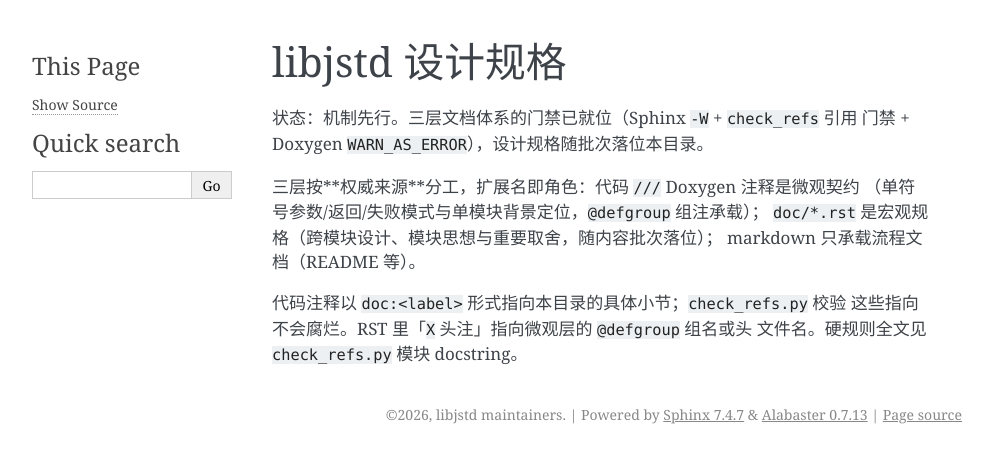
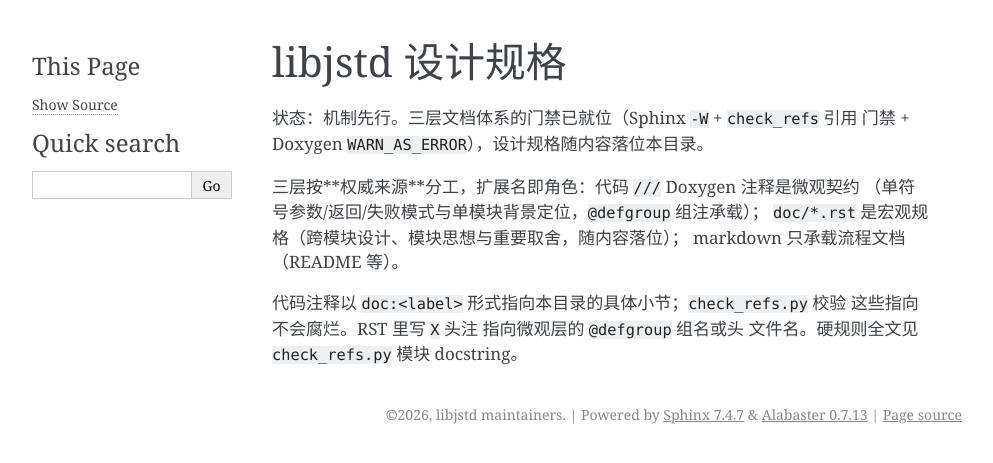
Before and after one commit to luiox/libjstd, a Sphinx documentation site: the page built from doc/index.rst, in a window 1280 px wide. Shown: the top 463 px of the page, without its empty margins (148-1141 px from the left). Built offline with Sphinx 7.4.7, drawn with Linux system fonts in a browser that asks for light colours.

Commit message:
docs: 清理文档垃圾 (#3)

```diff
--- a/doc/check_refs.py
+++ b/doc/check_refs.py
@@ -1,5 +1,5 @@
 #!/usr/bin/env python3
-"""代码引用面门禁：规范见 doc/index.rst「文档规范」。
+"""代码侧文档引用检查：规范见 doc/index.rst 文档规范一节。
 
 只认三类可校验事实，其余一律失败：
 
@@ -9,7 +9,7 @@
 3. 代码面不得引用设计内容形态的 ``.md``。白名单只有流程文档（README/
    CONTRIBUTING/SECURITY/CHANGELOG）；跨仓出处必须带仓名标记
    （libca / luiox / 私有仓），带标记即视为 prose，不做存在性校验。
-4. RST 里「``X`` 头注」指向微观层：``X`` 必须是某个 ``@defgroup`` 组名或某个
+4. RST 里写 ``X`` 头注 指向微观层：``X`` 必须是某个 ``@defgroup`` 组名或某个
    头文件名。
 
 用法：python doc/check_refs.py [仓库根]
@@ -131,7 +131,7 @@ def check(root):
                     continue
                 if any(marker in line for marker in UPSTREAM_MARKERS):
                     continue
-                problems.append(f"{p.name}:{lineno}: 文档点名 markdown 规格 {m.group(0)}——设计内容用 :ref:，跨仓出处加仓名标记")
+                problems.append(f"{p.name}:{lineno}: 文档点名 markdown 规格 {m.group(0)}，设计内容用 :ref:，跨仓出处加仓名标记")
             for m in REF_ROLE.finditer(line):
                 target = m.group(1).split("<")[-1].strip().rstrip(">, ")
                 if target and target not in labels and not target.startswith("<"):
@@ -144,7 +144,7 @@ def check(root):
                 target = m.group(1)
                 if target in groups or target in headers:
                     continue
-                problems.append(f"{p.name}:{lineno}: 「{target} 头注」在微观层无锚点——应为 @defgroup 组名或头文件名")
+                problems.append(f"{p.name}:{lineno}: {target} 头注 在微观层无锚点，应为 @defgroup 组名或头文件名")
 
     for f in code_files(root):
         rel = f.relative_to(root).as_posix()
@@ -162,7 +162,7 @@ def check(root):
                     continue
                 if any(marker in line for marker in UPSTREAM_MARKERS):
                     continue
-                problems.append(f"{rel}:{lineno}: 代码面引用 markdown 规格 {m.group(0)}——设计内容转 doc/*.rst，或删指")
+                problems.append(f"{rel}:{lineno}: 代码面引用 markdown 规格 {m.group(0)}，设计内容转 doc/*.rst，或删指")
 
     return problems
 
--- a/doc/conf.py
+++ b/doc/conf.py
@@ -1,6 +1,6 @@
 """Sphinx 配置：libjstd 设计规格层（宏观）。
 
-规范见 doc/index.rst「文档规范」：本目录只收 RST 设计规格；markdown 属人读/
+规范见 doc/index.rst 文档规范一节：本目录只收 RST 设计规格；markdown 属人读/
 AI 方向层，不进 doctree。CI 以 -W --keep-going 构建，警告即失败。
 """
 
--- a/doc/index.rst
+++ b/doc/index.rst
@@ -2,15 +2,15 @@ libjstd 设计规格
 ================================
 
 状态：机制先行。三层文档体系的门禁已就位（Sphinx ``-W`` + ``check_refs`` 引用
-门禁 + Doxygen ``WARN_AS_ERROR``），设计规格随批次落位本目录。
+门禁 + Doxygen ``WARN_AS_ERROR``），设计规格随内容落位本目录。
 
 三层按**权威来源**分工，扩展名即角色：代码 ``///`` Doxygen 注释是微观契约
 （单符号参数/返回/失败模式与单模块背景定位，``@defgroup`` 组注承载）；
-``doc/*.rst`` 是宏观规格（跨模块设计、模块思想与重要取舍，随内容批次落位）；
+``doc/*.rst`` 是宏观规格（跨模块设计、模块思想与重要取舍，随内容落位）；
 markdown 只承载流程文档（README 等）。
 
 代码注释以 ``doc:<label>`` 形式指向本目录的具体小节；``check_refs.py`` 校验
-这些指向不会腐烂。RST 里「``X`` 头注」指向微观层的 ``@defgroup`` 组名或头
+这些指向不会腐烂。RST 里写 ``X`` 头注 指向微观层的 ``@defgroup`` 组名或头
 文件名。硬规则全文见 ``check_refs.py`` 模块 docstring。
 
 .. toctree::
```
Also changed, not shown: README.md (+4 -4 lines), 4 other files.
